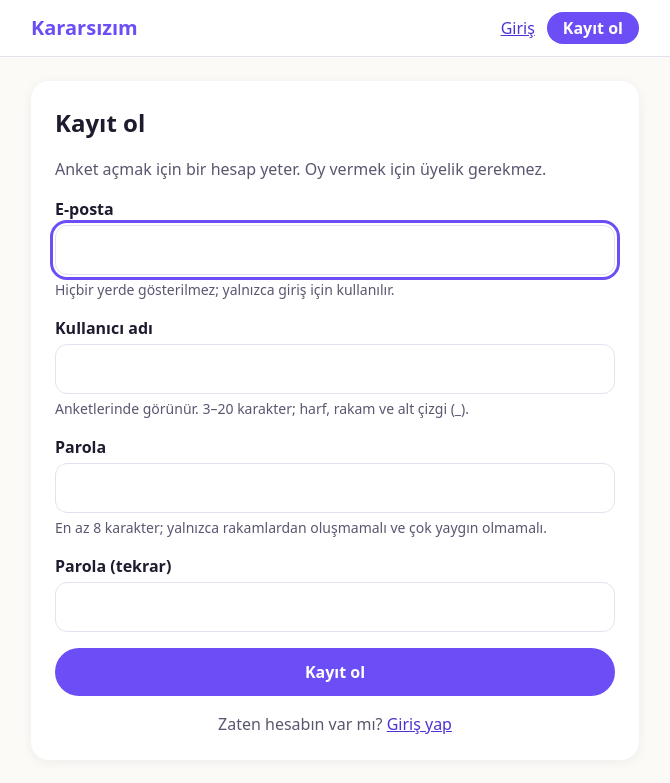
After one commit to unalnamdar/Kararsizim, a Django app: page /kayit/ in a window 1280 px wide. The commit adds this page. Shown: the top 783 px of the page, without its empty margins (305-975 px from the left). Run offline with Django 5.2, Linux system fonts and the light colour scheme; parts of the project's set-up code (start-up, migrations or seed data) failed here and were passed over.

Commit message:
Phase 1: sign up, log in, log out
- Sign-up form with normalized email/username, case-insensitive
  duplicate checks, Turkish errors and Django password validators
- Auto-login after sign-up; safe ?next= support on sign-up and login
- Email + password login via LoginView, POST-only logout
- Header shows login/sign-up for guests, @username + logout for members
- Flash messages, shared form field include, basic form styles
- Tests for sign-up, duplicates, invalid usernames, passwords,
  login/logout, next handling and header state

Co-Authored-By: Claude Opus 5.5 <noreply@anthropic.com>

```diff
--- /dev/null
+++ b/accounts/forms.py
@@ -0,0 +1,116 @@
+import re
+
+from django import forms
+from django.contrib.auth import password_validation
+from django.contrib.auth.forms import AuthenticationForm
+
+from .models import (
+    USERNAME_MAX_LENGTH,
+    USERNAME_MIN_LENGTH,
+    User,
+    normalize_email_address,
+    normalize_username,
+)
+
+USERNAME_PATTERN = re.compile(r"^[a-z0-9_]+$")
+
+
+class SignUpForm(forms.ModelForm):
+    password1 = forms.CharField(
+        label="Parola",
+        strip=False,
+        widget=forms.PasswordInput(attrs={"autocomplete": "new-password"}),
+        help_text="En az 8 karakter; yalnızca rakamlardan oluşmamalı ve çok yaygın olmamalı.",
+    )
+    password2 = forms.CharField(
+        label="Parola (tekrar)",
+        strip=False,
+        widget=forms.PasswordInput(attrs={"autocomplete": "new-password"}),
+    )
+
+    error_messages = {
+        "password_mismatch": "Parolalar birbiriyle eşleşmiyor.",
+    }
+
+    class Meta:
+        model = User
+        fields = ("email", "username")
+        widgets = {
+            "email": forms.EmailInput(attrs={"autocomplete": "email", "autofocus": True}),
+            "username": forms.TextInput(attrs={"autocomplete": "username", "autocapitalize": "none"}),
+        }
+        error_messages = {
+            "username": {"max_length": f"Kullanıcı adı {USERNAME_MIN_LENGTH}–{USERNAME_MAX_LENGTH} karakter olmalı."},
+        }
+        help_texts = {
+            "email": "Hiçbir yerde gösterilmez; yalnızca giriş için kullanılır.",
+            "username": "Anketlerinde görünür. 3–20 karakter; harf, rakam ve alt çizgi (_).",
+        }
+
+    def clean_email(self):
+        email = normalize_email_address(self.cleaned_data.get("email"))
+        if User.objects.filter(email__iexact=email).exists():
+            raise forms.ValidationError("Bu e-posta adresiyle zaten bir hesap var.", code="duplicate_email")
+        return email
+
+    def clean_username(self):
+        username = normalize_username(self.cleaned_data.get("username"))
+        if not USERNAME_MIN_LENGTH <= len(username) <= USERNAME_MAX_LENGTH:
+            raise forms.ValidationError(
+                f"Kullanıcı adı {USERNAME_MIN_LENGTH}–{USERNAME_MAX_LENGTH} karakter olmalı.",
+                code="username_length",
+            )
+        if not USERNAME_PATTERN.match(username):
+            raise forms.ValidationError(
+                "Kullanıcı adı yalnızca harf (a-z), rakam ve alt çizgi (_) içerebilir.",
+                code="username_chars",
+            )
+        if User.objects.filter(username__iexact=username).exists():
+            raise forms.ValidationError("Bu kullanıcı adı alınmış.", code="duplicate_username")
+        return username
+
+    def clean_password2(self):
+        password1 = self.cleaned_data.get("password1")
+        password2 = self.cleaned_data.get("password2")
+        if password1 and password2 and password1 != password2:
+            raise forms.ValidationError(self.error_messages["password_mismatch"], code="password_mismatch")
+        return password2
+
+    def _post_clean(self):
+        super()._post_clean()
+        # Validate after the instance has email/username so similarity checks work.
+        password = self.cleaned_data.get("password2")
+        if password:
+            try:
+                password_validation.validate_password(password, self.instance)
+            except forms.ValidationError as error:
+                self.add_error("password2", error)
+
+    def save(self, commit=True):
+        user = super().save(commit=False)
+        user.set_password(self.cleaned_data["password1"])
+        if commit:
+            user.save()
+        return user
+
+
+class LoginForm(AuthenticationForm):
+    """Email + password. The field is named "username" by Django, but holds the email."""
+
+    username = forms.EmailField(
+        label="E-posta",
+        widget=forms.EmailInput(attrs={"autocomplete": "email", "autofocus": True}),
+    )
+    password = forms.CharField(
+        label="Parola",
+        strip=False,
+        widget=forms.PasswordInput(attrs={"autocomplete": "current-password"}),
+    )
+
+    error_messages = {
+        "invalid_login": "E-posta veya parola hatalı.",
+        "inactive": "Bu hesap etkin değil.",
+    }
+
+    def clean_username(self):
+        return normalize_email_address(self.cleaned_data.get("username"))
--- /dev/null
+++ b/accounts/urls.py
@@ -0,0 +1,11 @@
+from django.urls import path
+
+from . import views
+
+app_name = "accounts"
+
+urlpatterns = [
+    path("kayit/", views.signup, name="signup"),
+    path("giris/", views.SignInView.as_view(), name="login"),
+    path("cikis/", views.SignOutView.as_view(), name="logout"),
+]
--- /dev/null
+++ b/accounts/views.py
@@ -0,0 +1,56 @@
+from django.conf import settings
+from django.contrib import messages
+from django.contrib.auth import login
+from django.contrib.auth.views import LoginView, LogoutView
+from django.db import IntegrityError, transaction
+from django.shortcuts import redirect, render
+from django.utils.http import url_has_allowed_host_and_scheme
+from django.views.decorators.http import require_http_methods
+
+from .forms import LoginForm, SignUpForm
+
+
+def _safe_next(request):
+    next_url = request.POST.get("next") or request.GET.get("next") or ""
+    if next_url and url_has_allowed_host_and_scheme(
+        next_url, allowed_hosts={request.get_host()}, require_https=request.is_secure()
+    ):
+        return next_url
+    return ""
+
+
+@require_http_methods(["GET", "POST"])
+def signup(request):
+    if request.user.is_authenticated:
+        return redirect(settings.LOGIN_REDIRECT_URL)
+
+    next_url = _safe_next(request)
+    form = SignUpForm(request.POST or None)
+    if request.method == "POST" and form.is_valid():
+        try:
+            with transaction.atomic():
+                user = form.save()
+        except IntegrityError:
+            # Someone took the email/username between validation and save.
+            form.add_error(None, "Bu e-posta veya kullanıcı adı az önce alındı. Lütfen başka birini dene.")
+        else:
+            login(request, user)
+            messages.success(request, f"Hoş geldin, @{user.username}!")
+            return redirect(next_url or settings.LOGIN_REDIRECT_URL)
+
+    return render(request, "accounts/signup.html", {"form": form, "next": next_url})
+
+
+class SignInView(LoginView):
+    template_name = "accounts/login.html"
+    authentication_form = LoginForm
+    redirect_authenticated_user = True
+
+
+class SignOutView(LogoutView):
+    """Django's LogoutView only accepts POST."""
+
+    def post(self, request, *args, **kwargs):
+        response = super().post(request, *args, **kwargs)
+        messages.info(request, "Çıkış yaptın. Görüşmek üzere!")
+        return response
--- a/config/settings.py
+++ b/config/settings.py
@@ -97,6 +97,10 @@ if DATABASES["default"]["ENGINE"].endswith("postgresql"):
 
 AUTH_USER_MODEL = "accounts.User"
 
+LOGIN_URL = "accounts:login"
+LOGIN_REDIRECT_URL = "polls:feed"
+LOGOUT_REDIRECT_URL = "polls:feed"
+
 AUTH_PASSWORD_VALIDATORS = [
     {"NAME": "django.contrib.auth.password_validation.UserAttributeSimilarityValidator"},
     {"NAME": "django.contrib.auth.password_validation.MinimumLengthValidator"},
--- a/config/urls.py
+++ b/config/urls.py
@@ -3,5 +3,6 @@ from django.urls import include, path
 
 urlpatterns = [
     path("admin/", admin.site.urls),
+    path("", include("accounts.urls")),
     path("", include("polls.urls")),
 ]
--- a/static/css/main.css
+++ b/static/css/main.css
@@ -1,4 +1,4 @@
-/* Uses only variables from tokens.css. */
+/* Uses only variables from tokens.css. Full design comes in Faz 4. */
 *, *::before, *::after { box-sizing: border-box; }
 
 body {
@@ -9,15 +9,31 @@ body {
   line-height: 1.5;
 }
 
+a { color: var(--color-primary-dark); }
+
+:focus-visible {
+  outline: 3px solid var(--color-focus);
+  outline-offset: 2px;
+}
+
 .container {
   max-width: var(--content-width);
   margin: 0 auto;
   padding: 0 var(--space-4);
 }
 
+/* Header */
 .site-header {
   background: var(--color-surface);
-  padding: var(--space-4) 0;
+  border-bottom: 1px solid var(--color-border);
+  padding: var(--space-3) 0;
+}
+
+.site-header__inner {
+  display: flex;
+  align-items: center;
+  justify-content: space-between;
+  gap: var(--space-4);
 }
 
 .logo {
@@ -27,6 +43,98 @@ body {
   text-decoration: none;
 }
 
+.site-nav {
+  display: flex;
+  align-items: center;
+  gap: var(--space-3);
+}
+
+.site-nav__user { font-weight: 600; }
+
+.inline-form { display: inline; margin: 0; }
+
+/* Buttons */
+.button {
+  display: inline-block;
+  border: 0;
+  border-radius: var(--radius-pill);
+  background: var(--color-primary);
+  color: var(--color-on-primary);
+  font: inherit;
+  font-weight: 700;
+  padding: var(--space-3) var(--space-6);
+  text-decoration: none;
+  cursor: pointer;
+}
+
+.button:hover { background: var(--color-primary-dark); }
+.button--small { padding: var(--space-1) var(--space-4); }
+.button--block { display: block; width: 100%; }
+
+.link-button {
+  border: 0;
+  background: none;
+  padding: 0;
+  color: var(--color-primary-dark);
+  font: inherit;
+  text-decoration: underline;
+  cursor: pointer;
+}
+
+/* Cards & text */
+.card {
+  background: var(--color-surface);
+  border-radius: var(--radius-card);
+  box-shadow: var(--shadow-card);
+  padding: var(--space-6);
+  margin: var(--space-6) 0;
+}
+
 .page-title { margin: var(--space-6) 0 var(--space-2); }
+.card .page-title { margin-top: 0; }
+.muted, .empty-state { color: var(--color-text-muted); }
 
-.empty-state { color: var(--color-text-muted); }
+/* Forms */
+.field { margin-bottom: var(--space-4); }
+
+.field label {
+  display: block;
+  font-weight: 600;
+  margin-bottom: var(--space-1);
+}
+
+.field input {
+  width: 100%;
+  border: 1px solid var(--color-border);
+  border-radius: var(--radius-control);
+  background: var(--color-surface);
+  color: var(--color-text);
+  font: inherit;
+  padding: var(--space-3);
+}
+
+.field--error input { border-color: var(--color-danger); }
+.field__help { color: var(--color-text-muted); font-size: 0.875rem; margin: var(--space-1) 0 0; }
+.field__help ul { margin: 0; padding-left: var(--space-4); }
+.field__error { color: var(--color-danger); font-size: 0.875rem; margin: var(--space-1) 0 0; }
+
+.form-error {
+  background: var(--color-danger-soft);
+  color: var(--color-danger);
+  border-radius: var(--radius-control);
+  padding: var(--space-3);
+}
+
+.auth-card__switch { margin-bottom: 0; text-align: center; }
+
+/* Messages */
+.messages { list-style: none; padding: 0; margin: var(--space-4) 0 0; }
+
+.message {
+  border-radius: var(--radius-control);
+  padding: var(--space-3) var(--space-4);
+  background: var(--color-info-soft);
+}
+
+.message--success { background: var(--color-success-soft); color: var(--color-success); }
+.message--error { background: var(--color-danger-soft); color: var(--color-danger); }
--- a/static/css/tokens.css
+++ b/static/css/tokens.css
@@ -4,14 +4,28 @@
   --color-surface: #FFFFFF;
   --color-text: #1F1B2E;
   --color-text-muted: #5B5670;
+  --color-border: #E4E1EC;
   --color-primary: #6C4DF6;
+  --color-primary-dark: #4F32D6;
+  --color-on-primary: #FFFFFF;
+  --color-focus: #6C4DF6;
+  --color-danger: #B42318;
+  --color-danger-soft: #FDECEA;
+  --color-success: #1E6B3A;
+  --color-success-soft: #E6F5EB;
+  --color-info-soft: #EFEBFE;
 
   --font-sans: "Plus Jakarta Sans", system-ui, -apple-system, "Segoe UI", Roboto, sans-serif;
 
+  --space-1: 0.25rem;
   --space-2: 0.5rem;
+  --space-3: 0.75rem;
   --space-4: 1rem;
   --space-6: 1.5rem;
 
   --radius-card: 18px;
+  --radius-control: 12px;
+  --radius-pill: 999px;
+  --shadow-card: 0 2px 12px rgba(31, 27, 46, 0.06);
   --content-width: 640px;
 }
--- /dev/null
+++ b/templates/accounts/signup.html
@@ -0,0 +1,25 @@
+{% extends "base.html" %}
+
+{% block title %}Kayıt ol · Kararsızım{% endblock %}
+
+{% block content %}
+  <section class="card auth-card">
+    <h1 class="page-title">Kayıt ol</h1>
+    <p class="muted">Anket açmak için bir hesap yeter. Oy vermek için üyelik gerekmez.</p>
+
+    <form method="post" novalidate>
+      {% csrf_token %}
+      {% if next %}<input type="hidden" name="next" value="{{ next }}">{% endif %}
+      {% for error in form.non_field_errors %}<p class="form-error" role="alert">{{ error }}</p>{% endfor %}
+      {% for field in form %}
+        {% include "includes/form_field.html" %}
+      {% endfor %}
+      <button type="submit" class="button button--block">Kayıt ol</button>
+    </form>
+
+    <p class="muted auth-card__switch">
+      Zaten hesabın var mı?
+      <a href="{% url 'accounts:login' %}{% if next %}?next={{ next|urlencode }}{% endif %}">Giriş yap</a>
+    </p>
+  </section>
+{% endblock %}
--- a/templates/base.html
+++ b/templates/base.html
@@ -13,10 +13,29 @@
   <header class="site-header">
     <div class="container site-header__inner">
       <a class="logo" href="{% url 'polls:feed' %}">Kararsızım</a>
+      <nav class="site-nav" aria-label="Hesap">
+        {% if user.is_authenticated %}
+          <span class="site-nav__user">@{{ user.username }}</span>
+          <form method="post" action="{% url 'accounts:logout' %}" class="inline-form">
+            {% csrf_token %}
+            <button type="submit" class="link-button">Çıkış</button>
+          </form>
+        {% else %}
+          <a href="{% url 'accounts:login' %}{% if request.path != '/' and request.resolver_match.app_name != 'accounts' %}?next={{ request.get_full_path|urlencode }}{% endif %}">Giriş</a>
+          <a class="button button--small" href="{% url 'accounts:signup' %}">Kayıt ol</a>
+        {% endif %}
+      </nav>
     </div>
   </header>
 
   <main class="container" id="main">
+    {% if messages %}
+      <ul class="messages" role="status">
+        {% for message in messages %}
+          <li class="message message--{{ message.tags }}">{{ message }}</li>
+        {% endfor %}
+      </ul>
+    {% endif %}
     {% block content %}{% endblock %}
   </main>
 
--- /dev/null
+++ b/templates/includes/form_field.html
@@ -0,0 +1,6 @@
+<div class="field{% if field.errors %} field--error{% endif %}">
+  <label for="{{ field.id_for_label }}">{{ field.label }}</label>
+  {{ field }}
+  {% if field.help_text %}<p class="field__help" id="{{ field.auto_id }}_helptext">{{ field.help_text }}</p>{% endif %}
+  {% for error in field.errors %}<p class="field__error">{{ error }}</p>{% endfor %}
+</div>
```
Also changed, not shown: accounts/tests.py (+152 -0 lines), templates/accounts/login.html (added, +24 -0 lines).
